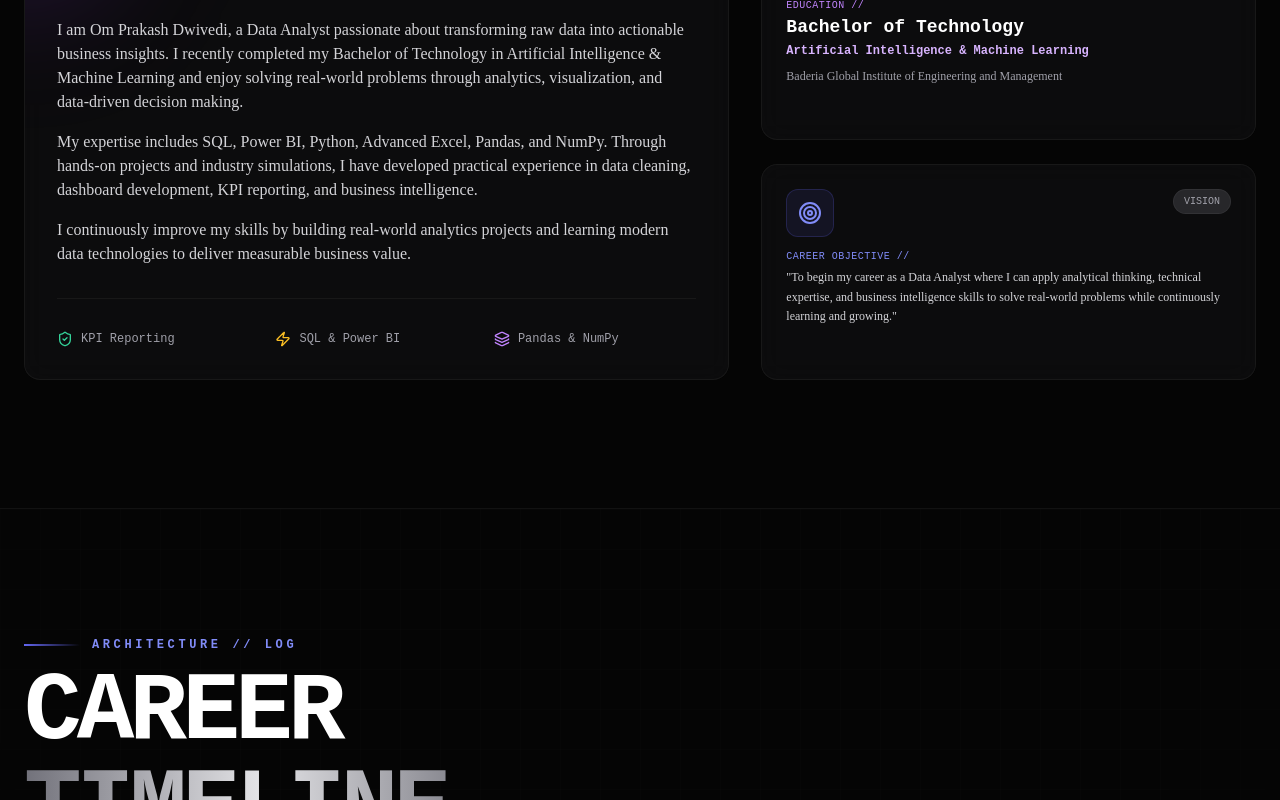
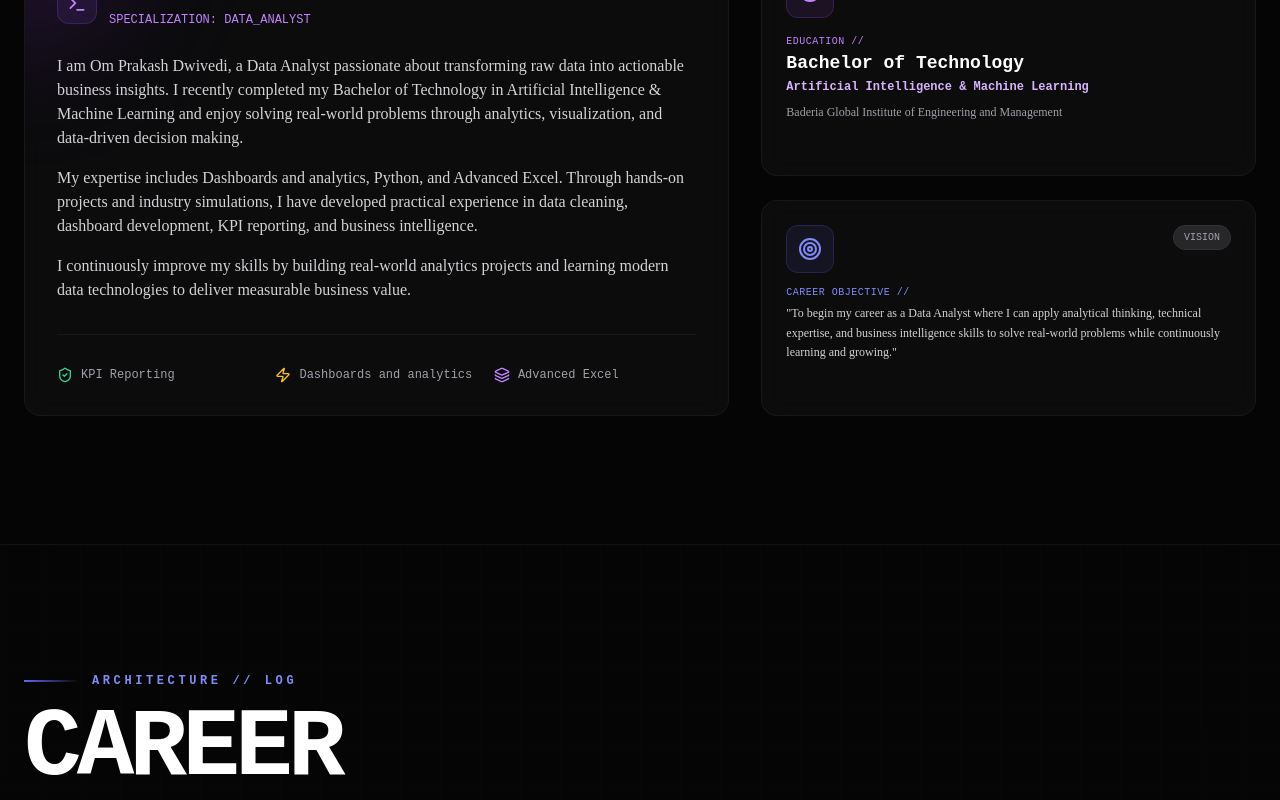
Before and after one commit to omdwivedi45/Portfolio, a Next.js app: page / in a window 1280 px wide. Shown: the part 1600-2400 px from the top of the page. Built offline with nearby package versions, Linux system fonts and the light colour scheme.

Commit message:
Update portfolio skills, terminology, projects, and live URL showcase

```diff
--- a/src/components/sections/AboutSection.tsx
+++ b/src/components/sections/AboutSection.tsx
@@ -70,11 +70,11 @@ export default function AboutSection() {
               </div>
               <div className="flex items-center gap-2 text-xs text-zinc-400">
                 <Zap className="w-4 h-4 text-amber-400" />
-                <span>SQL & Power BI</span>
+                <span>Dashboards and analytics</span>
               </div>
               <div className="flex items-center gap-2 text-xs text-zinc-400">
                 <Layers className="w-4 h-4 text-purple-400" />
-                <span>Pandas & NumPy</span>
+                <span>Advanced Excel</span>
               </div>
             </div>
           </motion.div>
--- a/src/components/sections/ProjectsSection.tsx
+++ b/src/components/sections/ProjectsSection.tsx
@@ -12,7 +12,8 @@ import { Project } from "@/types";
 export default function ProjectsSection() {
   const [activeLiveProject, setActiveLiveProject] = useState<Project | null>(null);
   const [liveCardIds, setLiveCardIds] = useState<Record<string, boolean>>({
-    "netflix-analytics": true, // Enable live interactive dashboard directly on Netflix card by default
+    "data-analyst-portfolio": true,
+    "netflix-analytics": true,
   });
   const [iframeKey, setIframeKey] = useState(0);
 
--- a/src/components/sections/SkillsSection.tsx
+++ b/src/components/sections/SkillsSection.tsx
@@ -32,7 +32,7 @@ export default function SkillsSection() {
           badge="CAPABILITIES // ARSENAL"
           title="Tech"
           highlightTitle="Matrix."
-          description="Comprehensive taxonomy of data science tools, SQL databases, Python analytics, and BI dashboards."
+          description="Comprehensive taxonomy of data analytics tools, relational databases, Python, and BI dashboards."
           accentColor="purple"
           statusList={[
             { label: "Stack Status", value: "Verified", highlight: true },
--- a/src/components/ui/AnimatedPreloader.tsx
+++ b/src/components/ui/AnimatedPreloader.tsx
@@ -9,27 +9,27 @@ interface AnimatedPreloaderProps {
 }
 
 const DATA_ANALYTICS_CODE_SNIPPETS = [
-  { text: "import pandas as pd, numpy as np, sqlite3", type: "import" },
+  { text: "import sqlite3, csv, json, math", type: "import" },
   { text: "conn = sqlite3.connect('enterprise_warehouse.db')", type: "sql" },
   { text: "SELECT client_id, SUM(revenue) AS total_sales, RANK() OVER (ORDER BY SUM(revenue) DESC)", type: "query" },
   { text: "FROM sales_fact GROUP BY client_id HAVING total_sales > 10000;", type: "query" },
-  { text: "df = pd.read_sql_query(query, conn)", type: "pandas" },
-  { text: "df['churn_risk'] = np.where(df['recency'] > 90, 'High', 'Low')", type: "logic" },
-  { text: "kpis = df.groupby('region').agg(revenue=('total_sales', 'sum'), margin=('roi', 'mean'))", type: "pandas" },
+  { text: "records = conn.execute(query).fetchall()", type: "python" },
+  { text: "churn_risk = ['High' if r > 90 else 'Low' for r in recency_list]", type: "logic" },
+  { text: "kpis = calculate_analytics(records, group='region')", type: "analytics" },
   { text: "powerbi.publish_dashboard(kpis, theme='cyber_dark', status='ONLINE')", type: "bi" }
 ];
 
 export default function AnimatedPreloader({ onComplete }: AnimatedPreloaderProps) {
   const [progress, setProgress] = useState(0);
-  const [statusText, setStatusText] = useState("Initializing Python & SQL Analytics Engine...");
+  const [statusText, setStatusText] = useState("Initializing Dashboards and Analytics Engine...");
   const [codeLines, setCodeLines] = useState<string[]>([]);
   const [isVisible, setIsVisible] = useState(true);
 
   useEffect(() => {
     const textSequence = [
-      { threshold: 10, text: "Initializing Python & SQL Analytics Engine..." },
-      { threshold: 30, text: "Connecting Data Warehouses & SQL Pipelines..." },
-      { threshold: 55, text: "Processing Pandas Dataframes & DAX KPI Aggregations..." },
+      { threshold: 10, text: "Initializing Dashboards and Analytics Engine..." },
+      { threshold: 30, text: "Connecting Data Warehouses & Analytics Pipelines..." },
+      { threshold: 55, text: "Processing Interactive Dashboards & DAX KPI Aggregations..." },
       { threshold: 80, text: "Compiling Power BI Dashboards & Visual Intelligence..." },
       { threshold: 95, text: "Data Insights Synchronized // Portfolio Ready." },
     ];
--- a/src/data/portfolioData.ts
+++ b/src/data/portfolioData.ts
@@ -4,12 +4,12 @@ export const USER_PROFILE: UserProfile = {
   name: "Om Prakash Dwivedi",
   title: "Data Analyst",
   heading: "Turning Data into Insights That Drive Better Decisions.",
-  subtitle: "I analyze data, build interactive dashboards, and transform complex datasets into meaningful business insights using SQL, Power BI, Python, and Excel.",
+  subtitle: "I analyze data, build interactive dashboards, and transform complex datasets into meaningful business insights using Dashboards and analytics, Python, and Excel.",
   tagline: "Transforming complex datasets into actionable business intelligence & interactive dashboards.",
   statusBadge: "DATA_ANALYST // Insights Node",
   bio: [
     "I am Om Prakash Dwivedi, a Data Analyst passionate about transforming raw data into actionable business insights. I recently completed my Bachelor of Technology in Artificial Intelligence & Machine Learning and enjoy solving real-world problems through analytics, visualization, and data-driven decision making.",
-    "My expertise includes SQL, Power BI, Python, Advanced Excel, Pandas, and NumPy. Through hands-on projects and industry simulations, I have developed practical experience in data cleaning, dashboard development, KPI reporting, and business intelligence.",
+    "My expertise includes Dashboards and analytics, Python, and Advanced Excel. Through hands-on projects and industry simulations, I have developed practical experience in data cleaning, dashboard development, KPI reporting, and business intelligence.",
     "I continuously improve my skills by building real-world analytics projects and learning modern data technologies to deliver measurable business value."
   ],
   education: {
@@ -28,7 +28,7 @@ export const USER_PROFILE: UserProfile = {
   resumeUrl: "/assets/resume-omprakash.pdf",
   stats: [
     { label: "B.Tech Specialization", value: "AI & ML", subtext: "Class of 2022–2026" },
-    { label: "Core Analytics Stack", value: "SQL & Power BI", subtext: "Python & Pandas Expertise" },
+    { label: "Core Analytics Stack", value: "Excel and Power BI", subtext: "Python & Analytics Expertise" },
     { label: "Simulations & Projects", value: "10+", subtext: "Deloitte, Tata & Custom BI" },
     { label: "Certifications Earned", value: "7+", subtext: "Microsoft, Cisco, Forage" }
   ]
@@ -94,12 +94,11 @@ export const SKILL_CATEGORIES: SkillCategory[] = [
     icon: "BarChart3",
     description: "Core analytical methods, data wrangling, and statistical tools.",
     skills: [
-      { name: "SQL", level: "Advanced", featured: true },
+      { name: "SQL", level: "Intermediate", featured: true },
+      { name: "Python", level: "Intermediate", featured: true },
       { name: "Power BI", level: "Advanced", featured: true },
-      { name: "Python", level: "Advanced", featured: true },
-      { name: "Excel (Advanced)", level: "Expert", featured: true },
-      { name: "Tableau", level: "Intermediate" },
-      { name: "Pandas & NumPy", level: "Advanced", featured: true }
+      { name: "Excel", level: "Advanced", featured: true },
+      { name: "Tableau", level: "Intermediate" }
     ]
   },
   {
@@ -108,9 +107,8 @@ export const SKILL_CATEGORIES: SkillCategory[] = [
     icon: "Database",
     description: "Relational and document databases for analytical query execution.",
     skills: [
-      { name: "MySQL", level: "Advanced", featured: true },
-      { name: "MongoDB", level: "Intermediate" },
-      { name: "PostgreSQL", level: "Intermediate" }
+      { name: "MySQL", level: "Intermediate", featured: true },
+      { name: "MongoDB", level: "Intermediate" }
     ]
   },
   {
@@ -119,8 +117,8 @@ export const SKILL_CATEGORIES: SkillCategory[] = [
     icon: "PieChart",
     description: "Building interactive dashboards, executive reports, and visual data stories.",
     skills: [
-      { name: "Power BI Dashboards", level: "Expert", featured: true },
-      { name: "Excel Dashboards", level: "Expert", featured: true },
+      { name: "Power BI Dashboards", level: "Advanced", featured: true },
+      { name: "Excel Dashboards", level: "Advanced", featured: true },
       { name: "Business Reporting", level: "Advanced", featured: true },
       { name: "Dashboard Design", level: "Advanced" },
       { name: "Data Storytelling", level: "Advanced", featured: true }
@@ -135,7 +133,7 @@ export const SKILL_CATEGORIES: SkillCategory[] = [
       { name: "Git", level: "Intermediate" },
       { name: "GitHub", level: "Intermediate", featured: true },
       { name: "VS Code", level: "Advanced", featured: true },
-      { name: "MS Office Suite", level: "Expert", featured: true }
+      { name: "MS Office Suite", level: "Advanced", featured: true }
     ]
   }
 ];
@@ -153,11 +151,30 @@ export const MILESTONES: MilestoneItem[] = [
 
 export const PROJECTS: Project[] = [
   {
+    id: "data-analyst-portfolio",
+    title: "Data Analyst Portfolio Project",
+    category: "Web Application & BI Showcase",
+    description: "Personal Data Analyst Portfolio web application built to showcase analytics projects, skills matrix, interactive dashboards, and professional experience.",
+    longDescription: "A high-performance personal portfolio website designed to present data analytics capabilities, live embedded dashboards, interactive certificates, and career background.",
+    image: "https://images.unsplash.com/photo-1460925895917-afdab827c52f?auto=format&fit=crop&q=80&w=1200",
+    tags: ["Next.js", "React", "TypeScript", "Tailwind CSS", "Data Analytics"],
+    liveUrl: "https://portfolio-omprakash-dwivedi.vercel.app/",
+    githubUrl: "https://github.com/omdwivedi45",
+    role: "Lead Developer & Data Analyst",
+    year: "2026",
+    featured: true,
+    architectureHighlights: [
+      "Live interactive dashboard streaming and full-screen preview capability.",
+      "Custom dark cyber theme with ambient grid aesthetics and micro-animations.",
+      "Comprehensive data analytics skills, certificates, and experience showcase."
+    ]
+  },
+  {
     id: "retail-intelligence",
     title: "Retail Intelligence Dashboard",
     category: "Business Intelligence",
     description: "A complete business intelligence solution developed using SQL, Python, Excel, and Power BI that analyzes retail sales performance, customer behavior, profit trends, and operational KPIs through interactive dashboards.",
-    longDescription: "Retail Intelligence Dashboard provides an end-to-end analytical framework for retail enterprise data. Ingests transactional records via SQL, processes data cleaning with Python Pandas, computes KPIs in Excel, and delivers interactive visual storytelling in Power BI.",
+    longDescription: "Retail Intelligence Dashboard provides an end-to-end analytical framework for retail enterprise data. Ingests transactional records via SQL, processes data cleaning with Python, computes KPIs in Excel, and delivers interactive visual storytelling in Power BI.",
     image: "https://images.unsplash.com/photo-1551288049-bebda4e38f71?auto=format&fit=crop&q=80&w=1200",
     tags: ["SQL", "Python", "Power BI", "Excel"],
     role: "Data Analyst",
@@ -174,9 +191,9 @@ export const PROJECTS: Project[] = [
     title: "Netflix Data Analytics Dashboard",
     category: "Enterprise BI & Interactive Analytics",
     description: "Fortune 500 Enterprise BI & AI Intelligence Engine performing comprehensive data analysis on Netflix's 8,807 content release records. Features interactive 3D visualizations, content velocity trajectories, demographic split, and global localization maps.",
-    longDescription: "An end-to-end Enterprise Data Analytics Hub built to visualize and analyze Netflix's global content strategy, content production velocity, rating distributions, and demographic audience segments across 8,807 movies and TV shows. Ingests raw catalog datasets, cleans missing metadata via Python Pandas & SQL, and delivers high-performance interactive visualizations with real-time cross-filtering capabilities.",
+    longDescription: "An end-to-end Enterprise Data Analytics Hub built to visualize and analyze Netflix's global content strategy, content production velocity, rating distributions, and demographic audience segments across 8,807 movies and TV shows. Ingests raw catalog datasets, cleans missing metadata via Python & SQL, and delivers high-performance interactive visualizations with real-time cross-filtering capabilities.",
     image: "https://images.unsplash.com/photo-1574375927938-d5a98e8ffe85?auto=format&fit=crop&q=80&w=1200",
-    tags: ["Python", "Pandas", "SQL", "Power BI / Tableau", "Next.js", "React", "Data Analytics"],
+    tags: ["Python", "SQL", "Power BI / Tableau", "Next.js", "React", "Data Analytics"],
     liveUrl: "https://netflix-data-analysis-dashboard-lyn.vercel.app/",
     githubUrl: "https://github.com/omdwivedi45",
     role: "Lead Data Analyst & BI Developer",
@@ -188,23 +205,6 @@ export const PROJECTS: Project[] = [
       "Interactive 3D Genre & Demographic Audience splits with dynamic cross-element filtering.",
       "Top 5 Content Hubs performance breakdown and global country-wise distribution maps.",
       "Direct interactive live dashboard visualization embedded seamlessly inside the portfolio."
-    ]
-  },
-  {
-    id: "banking-customer-analytics",
-    title: "Banking Customer Analytics",
-    category: "Customer Intelligence",
-    description: "A customer analytics project focused on customer segmentation, revenue analysis, and business performance reporting using SQL and Power BI.",
-    longDescription: "Examines banking customer churn patterns, account balances, transaction volume, and credit scores to enable targeted customer retention campaigns.",
-    image: "https://images.unsplash.com/photo-1559526324-4b87b5e36e44?auto=format&fit=crop&q=80&w=1200",
-    tags: ["SQL", "Power BI", "Customer Segmentation"],
-    role: "Data Analyst",
-    year: "2026",
-    featured: true,
-    architectureHighlights: [
-      "SQL query pipelines for customer RFM (Recency, Frequency, Monetary) grouping.",
-      "Interactive Power BI dashboard detailing account churn risk scores.",
-      "Executive summary reporting on revenue distribution per customer segment."
     ]
   },
   {
@@ -222,70 +222,6 @@ export const PROJECTS: Project[] = [
       "Location-based ride matching and fare optimization algorithms.",
       "Real-time seat availability updates and transaction ledger.",
       "Responsive glassmorphic UI layout built with React & Tailwind CSS."
-    ]
-  },
-  {
-    id: "sales-dashboard",
-    title: "Sales Dashboard",
-    category: "Power BI Analytics",
-    description: "Interactive dashboard for monitoring sales, revenue, profit, customer growth, and product performance using Power BI.",
-    longDescription: "Monitors cross-channel sales metrics, product category profitability, monthly revenue growth rates, and top-performing sales representatives.",
-    image: "https://images.unsplash.com/photo-1460925895917-afdab827c52f?auto=format&fit=crop&q=80&w=1200",
-    tags: ["Power BI", "DAX", "Excel"],
-    role: "BI Developer",
-    year: "2025",
-    featured: false,
-    architectureHighlights: [
-      "Dynamic DAX expressions for Year-over-Year (YoY) growth calculation.",
-      "Interactive drill-through pages by product line and geographic region."
-    ]
-  },
-  {
-    id: "hr-analytics-dashboard",
-    title: "HR Analytics Dashboard",
-    category: "Workforce Analytics",
-    description: "Dashboard designed to analyze employee performance, attrition trends, department-wise statistics, and workforce insights.",
-    longDescription: "Empowers HR leadership to monitor employee turnover rates, satisfaction scores, salary distributions, and department headcount metrics.",
-    image: "https://images.unsplash.com/photo-1522071820081-009f0129c71c?auto=format&fit=crop&q=80&w=1200",
-    tags: ["Power BI", "Excel", "Data Visualization"],
-    role: "Data Analyst",
-    year: "2025",
-    featured: false,
-    architectureHighlights: [
-      "Employee attrition rate analysis categorized by age group and tenure.",
-      "Department-wise performance vs satisfaction scatter matrix."
-    ]
-  },
-  {
-    id: "sql-business-case-studies",
-    title: "SQL Business Case Studies",
-    category: "Database Queries",
-    description: "Collection of SQL projects involving Joins, CTEs, Window Functions, Views, Stored Procedures, and business problem-solving.",
-    longDescription: "Hands-on repository of SQL scripts solving real-world business scenarios including customer churn analysis, inventory tracking, and revenue attribution.",
-    image: "https://images.unsplash.com/photo-1544383835-bda2bc66a55d?auto=format&fit=crop&q=80&w=1200",
-    tags: ["SQL", "MySQL", "PostgreSQL", "Window Functions"],
-    role: "SQL Developer",
-    year: "2025",
-    featured: false,
-    architectureHighlights: [
-      "Advanced CTEs and window functions for running totals and rankings.",
-      "Optimized query execution plans and indexing strategies."
-    ]
-  },
-  {
-    id: "python-data-analysis",
-    title: "Python Data Analysis Suite",
-    category: "Data Science & EDA",
-    description: "Data cleaning, preprocessing, exploratory data analysis, visualization, and business reporting using Python, Pandas, and NumPy.",
-    longDescription: "A comprehensive Python analytics pipeline for cleaning messy raw datasets, conducting statistical hypothesis tests, and generating automated charts.",
-    image: "https://images.unsplash.com/photo-1526374965328-7f61d4dc18c5?auto=format&fit=crop&q=80&w=1200",
-    tags: ["Python", "Pandas", "NumPy", "Matplotlib", "Seaborn"],
-    role: "Data Analyst",
-    year: "2025",
-    featured: false,
-    architectureHighlights: [
-      "Automated missing value handling and outlier detection scripts.",
-      "Exploratory correlation matrices and distribution visualizations."
     ]
   }
 ];
```
